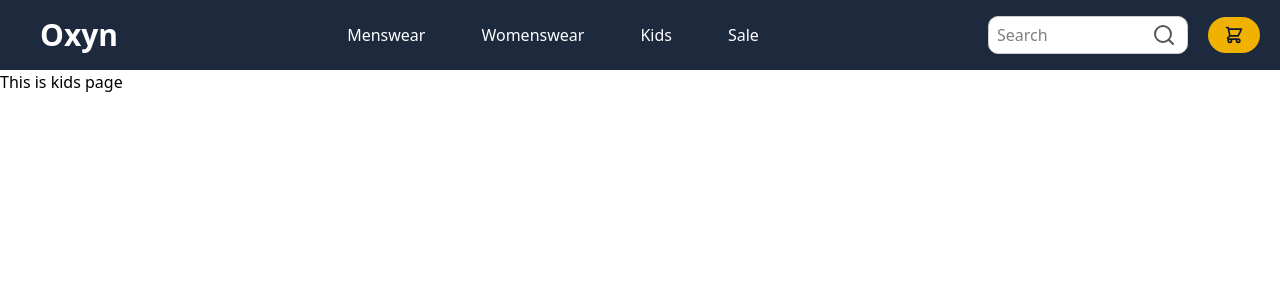
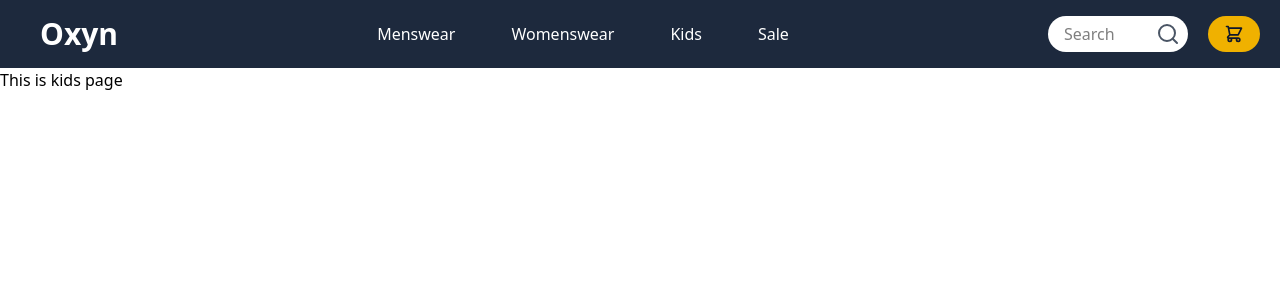
Before and after one commit to bhuwan214/Oxyn, a React (Vite) app: page /kids in a window 1280 px wide. Shown: the top 300 px of the page. Built offline with nearby package versions, Linux system fonts and the light colour scheme.

Commit message:
ham menu open and close function

```diff
--- a/src/components/Navigation/Navbar.tsx
+++ b/src/components/Navigation/Navbar.tsx
@@ -1,5 +1,5 @@
 import { Link } from 'react-router';
-import { useState } from 'react';
+import { useEffect, useRef, useState } from 'react';
 import SearchBar from './SearchComponent/SearchBar';
 import { IoMenu, IoClose } from "react-icons/io5";
 
@@ -7,14 +7,32 @@ import { IoMenu, IoClose } from "react-icons/io5";
 function Navbar() {
   // const [isCartOpen, setIsCartOpen] = useState(false);
   const [isMenuOpen, setMenuOpen] = useState(false);
+const menuRef =useRef<HTMLDivElement>(null);
 
+const toggleMenu =()=> setMenuOpen(prev=>!prev);
+
+//Handle click outside
+useEffect(()=>{
+const handleClickOutside =(event:MouseEvent)=>{
+  if (menuRef.current && !menuRef.current.contains(event.target as Node)){
+    setMenuOpen(false);
+  }
+}
+
+if (isMenuOpen) {
+  document.addEventListener('mousedown', handleClickOutside);
+}
+
+return () => {
+  document.removeEventListener('mousedown', handleClickOutside);
+};
+
+},[isMenuOpen])
   // const toggleCart = () => {
   //   setIsCartOpen(!isCartOpen);
   // };
 
-  const toggleMenu = () => {
-    setMenuOpen(!isMenuOpen);
-  };
+
 
   return (
     <nav className="bg-slate-800 text-white p-4 pl-10 pr-5 relative">
@@ -50,8 +68,8 @@ function Navbar() {
       </div>
 
       {/* Mobile Menu */}
-      <div
-        className={`md:hidden absolute top-15 left-97 w-50 bg-slate-800 text-white flex flex-col items-start gap-4 p-4 z-10
+      <div ref={menuRef}
+        className={`md:hidden absolute top-15 left-103.5 w-50 bg-slate-800 text-white flex flex-col items-start gap-4 p-4 z-10
         transition-all duration-300 ease-in-out
         ${isMenuOpen ? 'opacity-100 translate-y-0' : 'opacity-0 -translate-y-2 pointer-events-none'}`}
       >
--- a/src/components/Navigation/SearchComponent/SearchBar.css
+++ b/src/components/Navigation/SearchComponent/SearchBar.css
@@ -23,6 +23,10 @@
     color: #555;
   }
 
+  .search-container  input:focus-within{
+
+  }
+
   @media(max-width:768px){
 
     .search-container{
--- a/src/components/Navigation/SearchComponent/SearchBar.tsx
+++ b/src/components/Navigation/SearchComponent/SearchBar.tsx
@@ -1,36 +1,46 @@
-import  { useState, useRef } from 'react';
-import './SearchBar.css';
+import { useState, useRef } from 'react';
 import { LuSearch } from "react-icons/lu";
 import { IoMdCloseCircle } from "react-icons/io";
 
 const SearchBar = () => {
   const [query, setQuery] = useState('');
   const [isFocused, setIsFocused] = useState(false);
-  const inputRef = useRef(null);
+  const inputRef = useRef<HTMLInputElement>(null);
 
   const handleClear = () => {
     setQuery('');
-    inputRef.current.focus();
+    inputRef.current?.focus();
   };
 
-  return(
-    <div className="search-container">
+  return (
+    <div
+      className={`
+        flex items-center bg-white text-black px-2 py-1 rounded-full transition-all duration-300 ease-in-out h-9
+        ${isFocused ? 'w-60' : 'w-35'}
+        md:w-auto
+      `}
+    >
       <input
         ref={inputRef}
         type="text"
         value={query}
         placeholder="Search"
         onFocus={() => setIsFocused(true)}
-        onBlur={() => setIsFocused(false)}
+        onBlur={() => !query && setIsFocused(false)}
         onChange={(e) => setQuery(e.target.value)}
-        className='bg-white text-black w-40'
+        className="bg-transparent outline-none w-25 flex-grow px-2 text-sm md:text-base"
       />
+
       <span
-        className="icon"
-        onMouseDown={(e) => e.preventDefault()} // Prevent blur
-        onClick={query ? handleClear : null}
+        className="cursor-pointer text-gray-600 hover:text-black"
+        onMouseDown={(e) => e.preventDefault()}
+        onClick={query ? handleClear : undefined}
       >
-        {isFocused && query ? <IoMdCloseCircle className="text-2xl"/> :<LuSearch className="text-2xl"/>}
+        {isFocused && query ? (
+          <IoMdCloseCircle className="text-xl md:text-2xl" />
+        ) : (
+          <LuSearch className="text-xl md:text-2xl" />
+        )}
       </span>
     </div>
   );
```
